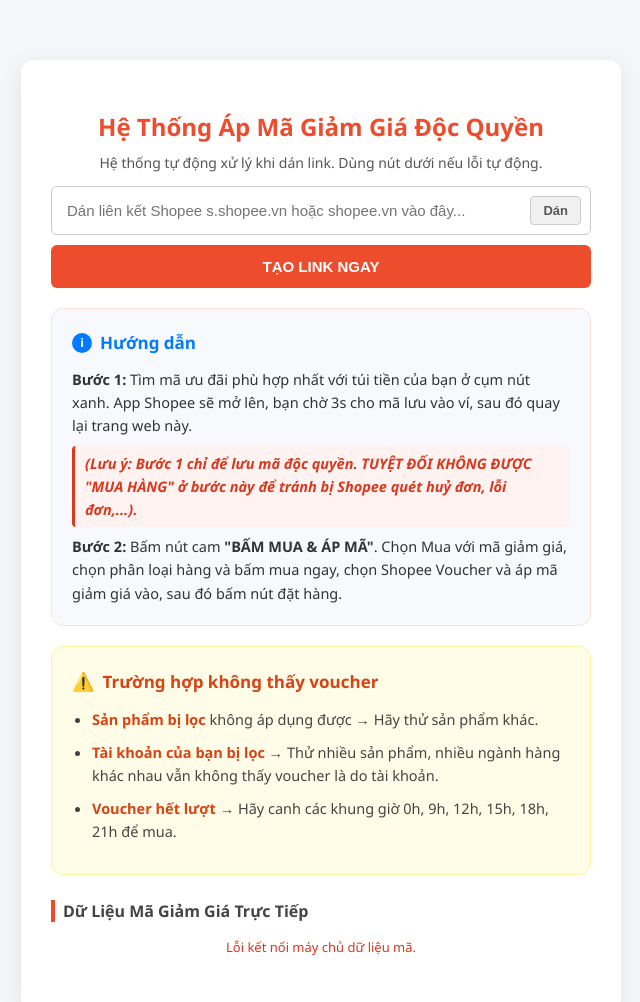
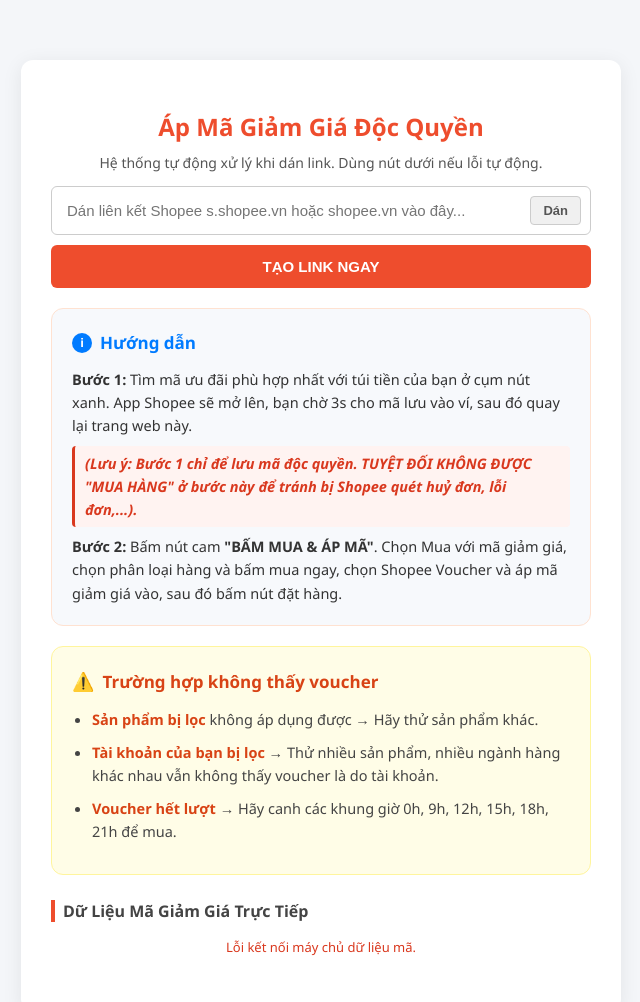
Before and after one commit to toolnayngonphet/sansale, a website: page public/index.html in a window 1280 px wide. Shown: the whole page, without its empty margins (319-959 px from the left). Drawn offline with Linux system fonts and the light colour scheme; no server answers.

Commit message:
Update index.html

```diff
--- a/public/index.html
+++ b/public/index.html
@@ -69,7 +69,7 @@
 <body>
 
 <div class="container">
-    <h2>Hệ Thống Áp Mã Giảm Giá Độc Quyền</h2>
+    <h2>Áp Mã Giảm Giá Độc Quyền</h2>
     <p style="text-align:center; font-size:14px; color:#555; margin-top:-10px;">Hệ thống tự động xử lý khi dán link. Dùng nút dưới nếu lỗi tự động.</p>
 
     <div class="input-group">
```
